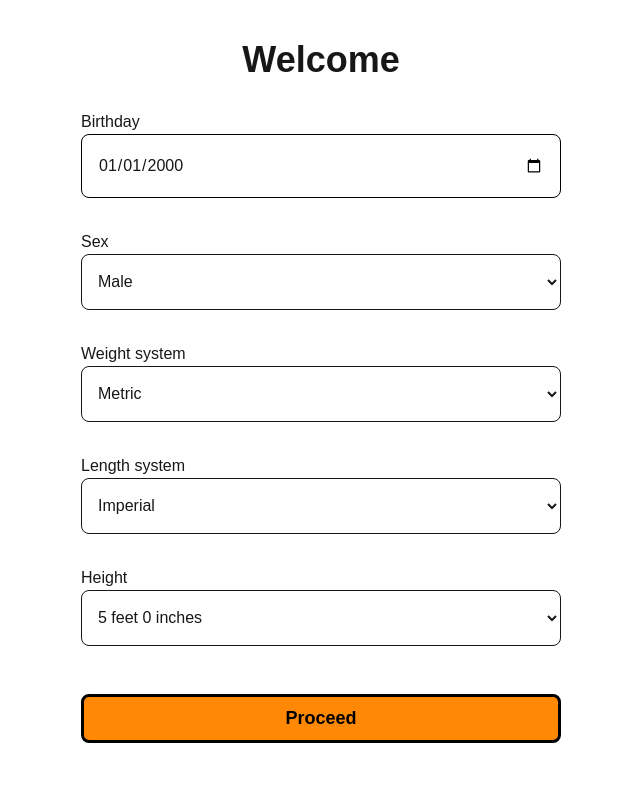
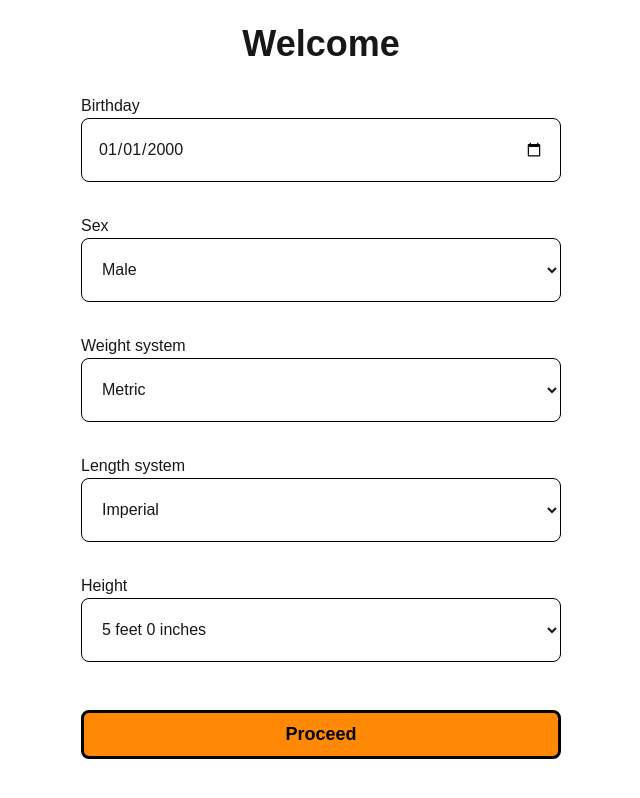
Before and after one commit to Tsmith18256/my-health-app-web, a Next.js app: page /onboarding in a window 1280 px wide. Shown: the whole page, without its empty margins (319-959 px from the left). Built offline with nearby package versions, Linux system fonts and the light colour scheme; no server answers; the database is empty; sample sign-in values are in the browser's storage.

Commit message:
Remove tailwind from components

```diff
--- a/src/shared/components/forms/select/select.component.tsx
+++ b/src/shared/components/forms/select/select.component.tsx
@@ -1,4 +1,5 @@
 import { ComponentProps, PropsWithChildren } from "react";
+import styles from './select.module.css';
 
 export const Select = ({
   children,
@@ -7,11 +8,11 @@ export const Select = ({
   ...otherProps
 }: ISelectProps) => {
   return (
-    <div className="flex flex-col">
+    <div className={styles.container}>
       <label htmlFor={id}>{label}</label>
       <select
         id={id}
-        className="border-1 h-14 rounded-lg px-3 width-full"
+        className={styles.select}
         {...otherProps}
       >
         {children}
--- /dev/null
+++ b/src/shared/components/forms/select/select.module.css
@@ -0,0 +1,12 @@
+.container {
+  display: flex;
+  flex-direction: column;
+}
+
+.select {
+  border: 1px solid black;
+  height: 4rem;
+  border-radius: 0.5rem;
+  padding-inline: 1rem;
+  width: 100%;
+}
--- a/src/shared/components/header/header-button/header-button.component.tsx
+++ b/src/shared/components/header/header-button/header-button.component.tsx
@@ -1,9 +1,10 @@
+import { ComponentProps } from "react";
 import {
   Button,
   ButtonSize,
 } from "@/shared/components/buttons/button/button.component";
 import { Icon } from "@/shared/components/icon/icon.component";
-import { ComponentProps } from "react";
+import styles from './header-button.module.css';
 
 export const HeaderButton = ({
   appearance,
@@ -11,7 +12,7 @@ export const HeaderButton = ({
   onClick,
 }: IHeaderButtonProps) => {
   return (
-    <div className="text-lg w-12">
+    <div className={styles['button-wrapper']}>
       <Button appearance={appearance} onClick={onClick} size={ButtonSize.Small}>
         <Icon icon={icon} />
       </Button>
--- /dev/null
+++ b/src/shared/components/header/header-button/header-button.module.css
@@ -0,0 +1,4 @@
+.button-wrapper {
+  font-size: 1.125rem;
+  width: 3rem;
+}
```
